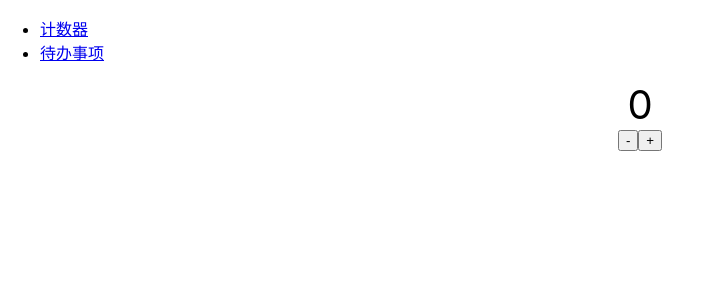
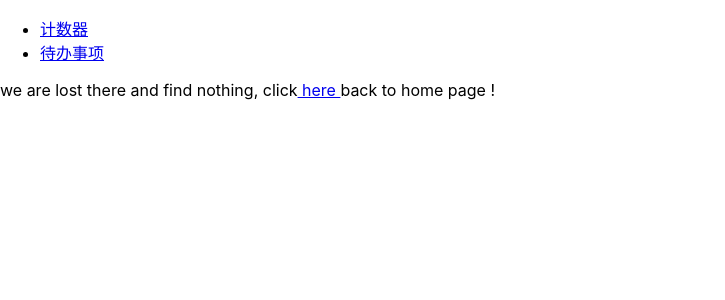
Before and after one commit to limengke123/tiny-waffle, a React (Create React App) app: page /404 in a window 1280 px wide. Before the commit this address led to /counter. Shown: the top 300 px of the page, without its empty margins (0-725 px from the left). Built offline with nearby package versions, Linux system fonts and the light colour scheme.

Commit message:
add useless code

```diff
--- a/src/App.js
+++ b/src/App.js
@@ -6,8 +6,9 @@ import {
     Redirect,
     Switch
 } from 'react-router-dom'
-import { Home } from './page/home'
+import { Counter } from './page/counter'
 import { TodoList } from './page/todoList'
+import { NotFound } from './page/notFound'
 import './style/App.css'
 
 class App extends Component {
@@ -26,8 +27,9 @@ class App extends Component {
                 </nav>
                 <Switch>
                     <Route path="/todoList" component={TodoList} />
-                    <Route path="/counter" component={Home} />
-                    <Route path="*" render={() => <Redirect to="/counter" />} />
+                    <Route path="/counter" component={Counter} />
+                    <Route path="/404" component={NotFound} />
+                    <Route path="*" render={() => <Redirect to="/404" />} />
                 </Switch>
             </Router>
         )
--- a/src/component/button.js
+++ b/src/component/button.js
@@ -13,7 +13,7 @@ class Button extends PureComponent {
     }
 
     render() {
-        console.log('button render')
+        console.log('count button render')
         const { text, onClick: onClickProps } = this.props
         return (
             <button type="button" onClick={onClickProps}>
--- a/src/component/count.js
+++ b/src/component/count.js
@@ -12,7 +12,7 @@ class Count extends React.Component {
     }
 
     render() {
-        console.log('count render')
+        console.log('count number render')
         const { count } = this.props
         return <div className={styles.count}>{count}</div>
     }
--- a/src/page/home.js
+++ b/src/page/counter.js
@@ -3,7 +3,7 @@ import { Button } from '../component/button'
 import { Count } from '../component/count'
 import styles from '../style/page/home.module.scss'
 
-class Home extends React.Component {
+class Counter extends React.Component {
     state = {
         count: 0
     }
@@ -22,7 +22,7 @@ class Home extends React.Component {
 
     render() {
         const { count } = this.state
-        console.log('home render')
+        console.log('count container page render')
         return (
             <div className={styles.home}>
                 <Count count={count} />
@@ -35,4 +35,4 @@ class Home extends React.Component {
     }
 }
 
-export { Home }
+export { Counter }
--- /dev/null
+++ b/src/page/notFound.js
@@ -0,0 +1,14 @@
+import React from 'react'
+import { Link } from 'react-router-dom'
+
+const NotFound = function() {
+    return (
+        <div>
+            we are lost there and find nothing, click
+            <Link to="/counter"> here </Link>
+            back to home page !
+        </div>
+    )
+}
+
+export { NotFound }
```
